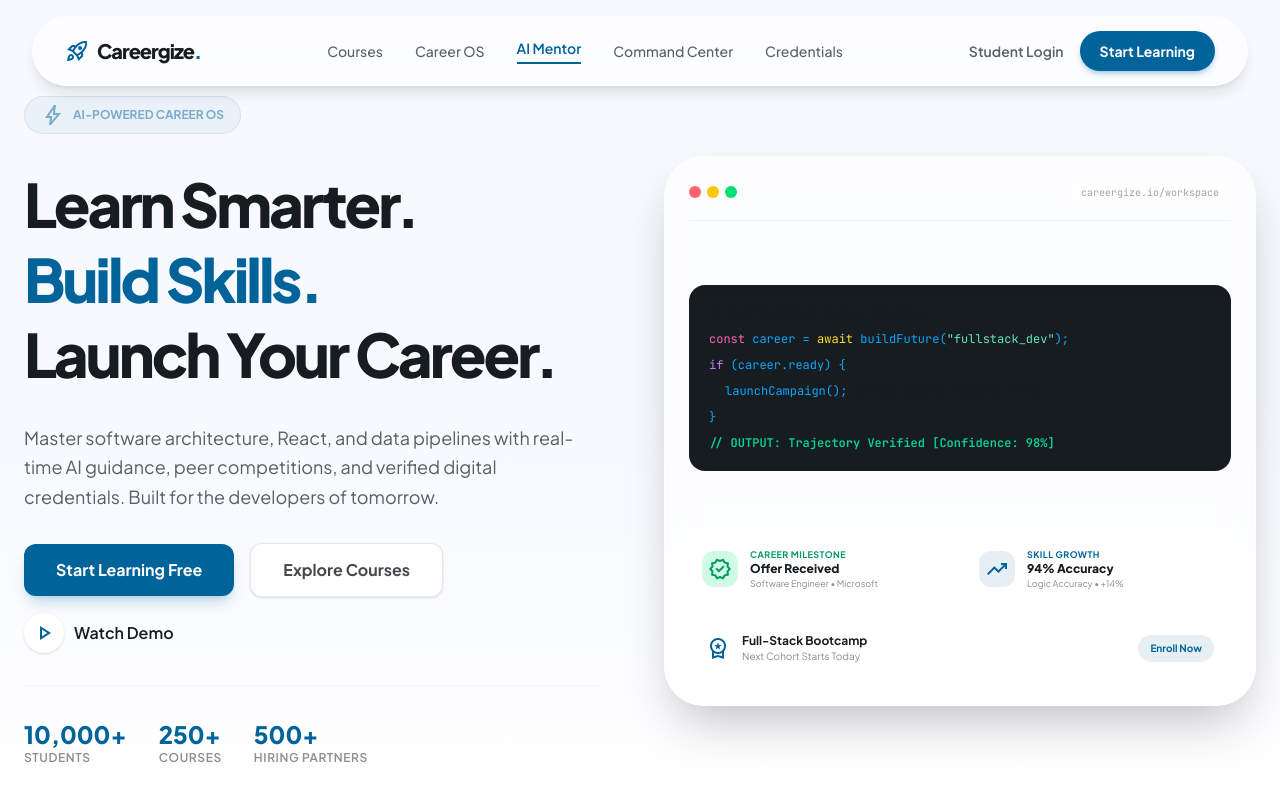
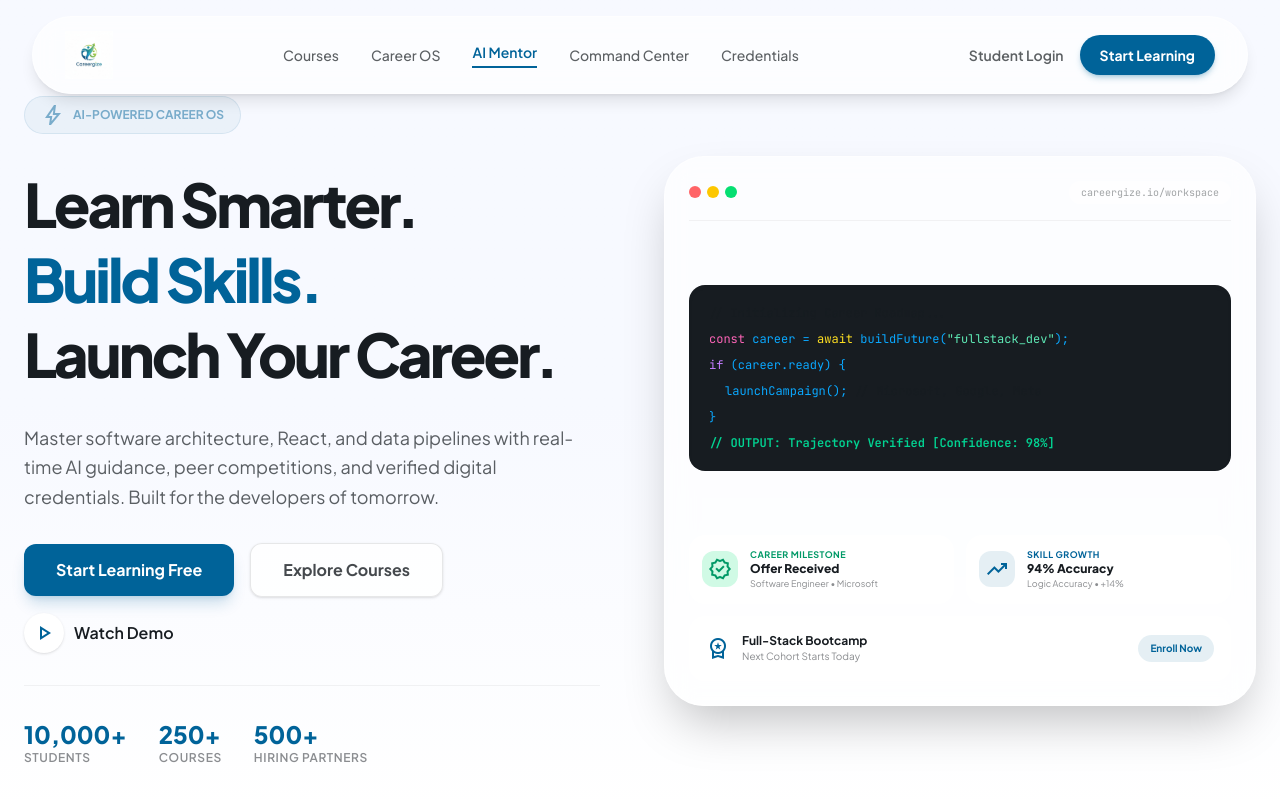
Before and after one commit to Careergize/LearningHub_Frontend, a React (Vite) app: page / in a window 1280 px wide. Shown: the top 800 px of the page. Built offline with nearby package versions, Linux system fonts and the light colour scheme.

Commit message:
Update Careergize logo and frontend

```diff
--- a/src/App.tsx
+++ b/src/App.tsx
@@ -281,20 +281,13 @@ function AdminDashboard() {
 
         <div className="px-6 py-7 border-b border-white/10">
 
-          <div className="flex items-center gap-2">
-
-            <span className="material-symbols-outlined text-blue-400 text-3xl">
-              rocket_launch
-            </span>
-
-            <span className="text-xl font-extrabold tracking-tight">
-
-              Careergize
-              <span className="text-blue-400">.</span>
-
-            </span>
-
-          </div>
+          <div className="flex items-center">
+  <img
+    src="/src/assets/logo.jpeg"
+    alt="Careergize Logo"
+    className="h-10 w-auto object-contain"
+  />
+</div>
 
 
           <p className="text-xs text-gray-400 mt-2">
--- a/src/components/CertificateShowcase.tsx
+++ b/src/components/CertificateShowcase.tsx
@@ -152,16 +152,13 @@ export default function CertificateShowcase() {
               {/* Certificate Header */}
               <div className="flex justify-between items-start">
 
-                <div className="flex items-center gap-2">
-                  <span className="material-symbols-outlined text-brand-primary text-xl font-bold">
-                    rocket_launch
-                  </span>
-
-                  <span className="font-sans text-xs font-extrabold tracking-tighter text-brand-dark">
-                    Careergize
-                    <span className="text-brand-primary">.</span>
-                  </span>
-                </div>
+               <div className="flex items-center">
+  <img
+    src="/src/assets/logo.jpeg"
+    alt="Careergize Logo"
+    className="h-8 w-auto object-contain"
+  />
+</div>
 
                 <span className="font-mono text-[9px] text-brand-dark/40 uppercase tracking-widest bg-brand-surface px-2.5 py-1 rounded">
                   SECURE LEDGER RECORD
--- a/src/components/Footer.tsx
+++ b/src/components/Footer.tsx
@@ -10,15 +10,13 @@ export default function Footer() {
       <div className="max-w-7xl mx-auto flex flex-col md:flex-row justify-between items-center gap-6">
 
         {/* Branding Logo */}
-        <div className="flex items-center gap-2">
-          <span className="material-symbols-outlined text-brand-primary text-2xl font-bold">
-            rocket_launch
-          </span>
-
-          <span className="font-sans text-xl font-extrabold tracking-tighter text-brand-dark">
-            Careergize<span className="text-brand-primary">.</span>
-          </span>
-        </div>
+<div className="flex items-center">
+  <img
+    src="/src/assets/logo.jpeg"
+    alt="Careergize Logo"
+    className="h-10 w-auto object-contain"
+  />
+</div>
 
         {/* Legal and Metadata */}
         <p className="font-sans text-xs text-brand-dark/40 text-center md:text-right">
--- a/src/components/NavBar.tsx
+++ b/src/components/NavBar.tsx
@@ -13,15 +13,13 @@ export default function NavBar() {
 
   return (
     <nav className="fixed top-4 left-1/2 -translate-x-1/2 w-[95%] max-w-7xl z-50 glass rounded-full shadow-lg px-6 md:px-8 py-3.5 flex justify-between items-center transition-all">
-      <div className="flex items-center gap-2">
-        <span className="material-symbols-outlined text-brand-primary text-2xl font-bold">
-          rocket_launch
-        </span>
-
-        <span className="font-sans text-xl font-extrabold tracking-tighter text-brand-dark">
-          Careergize<span className="text-brand-primary">.</span>
-        </span>
-      </div>
+      <div className="flex items-center">
+  <img
+    src="/src/assets/logo.jpeg"
+    alt="Careergize Logo"
+    className="h-12 w-auto object-contain"
+  />
+</div>
 
       {/* Desktop Links */}
       <div className="hidden md:flex gap-8 items-center">
```
Also changed, not shown: src/assets/logo.jpeg (added).
